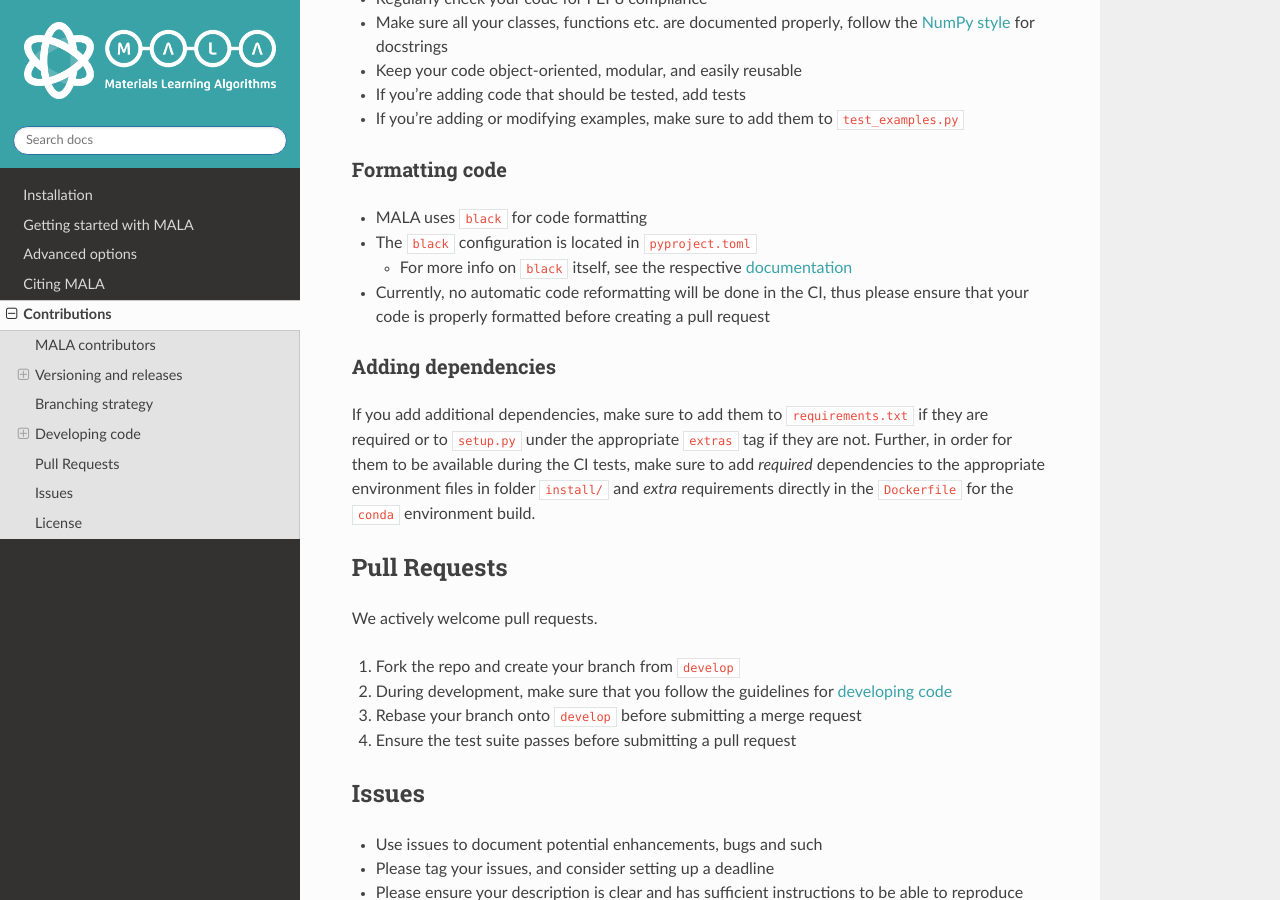
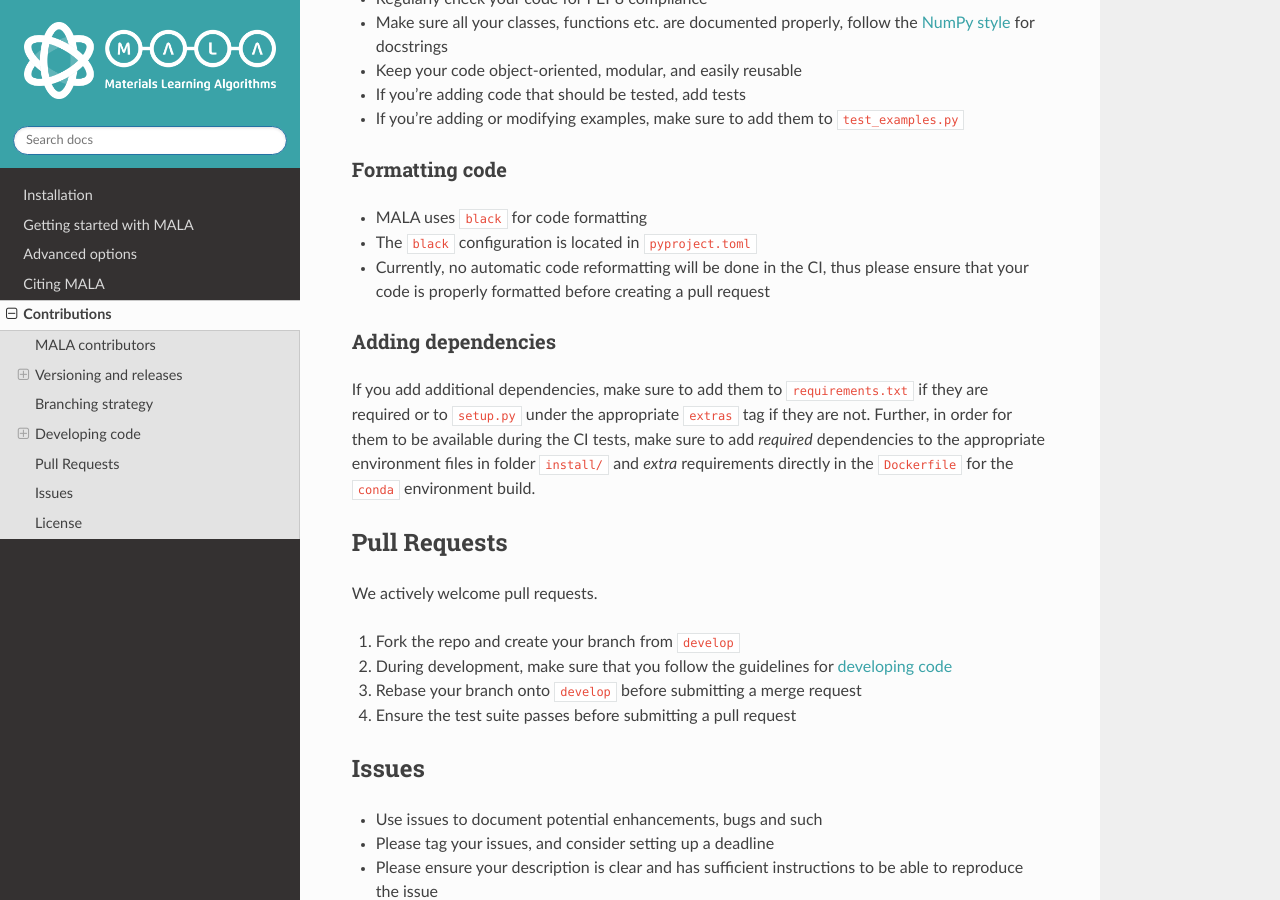
Before and after one commit to mala-project/mala, a Sphinx documentation site: the page built from docs/source/CONTRIBUTE.md, in a window 1280 px wide and 900 px high, scrolled down 2054 px. Built offline with Sphinx 7.4.7 and the Read the Docs theme 2.0.0, drawn with Linux system fonts in a browser that asks for light colours; pages that are not in the unit, such as notebooks, are missing from menus; the version number could not be read and is left out.

Commit message:
Update docs/source/CONTRIBUTE.md
Co-authored-by: Steve Schmerler <git@elcorto.com>

```diff
--- a/docs/source/CONTRIBUTE.md
+++ b/docs/source/CONTRIBUTE.md
@@ -94,8 +94,6 @@ the core development team.
 
 * MALA uses [`black`](https://github.com/psf/black) for code formatting
 * The `black` configuration is located in `pyproject.toml`
-  * For more info on `black` itself, see the respective
-    [documentation](https://github.com/psf/black)
 * Currently, no automatic code reformatting will be done in the CI, thus
   please ensure that your code is properly formatted before creating a pull
   request
```
